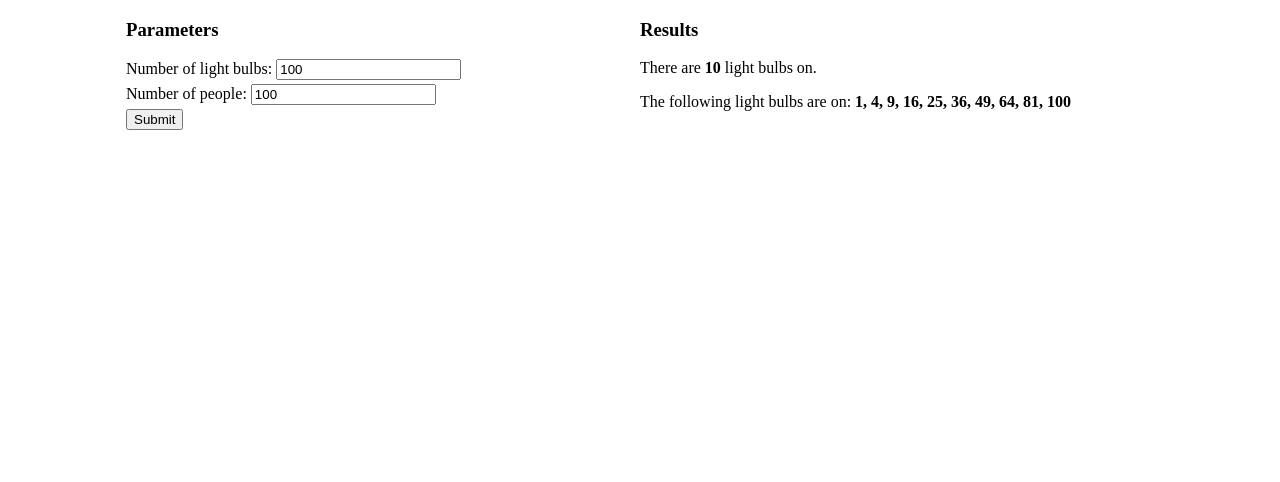
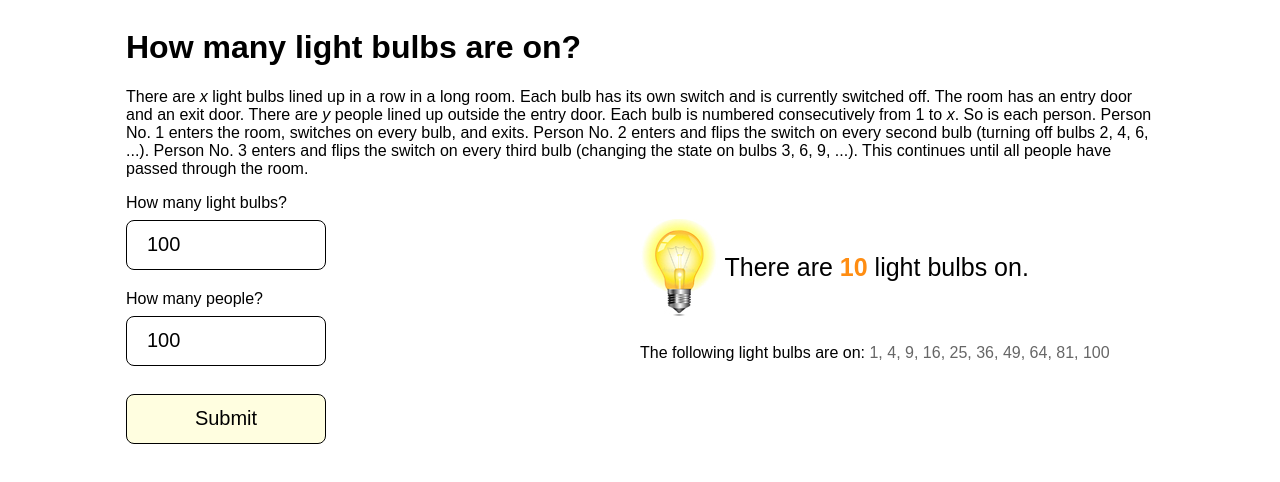
Before and after one commit to seankwilliams/light-bulb-problem-jquery, a plain HTML site: page index.html in a window 1280 px wide. Both pictures are taken after a click on the input "Submit". Drawn offline with nearby package versions, Linux system fonts and the light colour scheme.

Commit message:
Updated jQuery solution with revised UI

```diff
--- a/index.html
+++ b/index.html
@@ -5,18 +5,26 @@
 	<meta content="text/html; charset=utf-8" http-equiv="content-type" />
 	<meta name="viewport" content="width=device-width, initial-scale=1" />
 	<!-- styles are generated from styles.less, included inline since they are lightweight to prevent a render-blocking request -->
-	<style type="text/css">body{margin:0}*{box-sizing:border-box}input.error{border-color:Red}.container{overflow:hidden;max-width:1028px;margin:0 auto}.parameters,.results{float:left;width:50%}@media screen and (max-width: 768px){.parameters,.results{width:100%;float:none}}.parameters{padding-right:12px}.parameters div{margin-bottom:4px}.results__values{display:none}.results span{font-weight:bold}@media screen and (max-width: 768px){.results{margin-top:12px}}</style>
+	<style type="text/css">body{margin:0;padding:0 12px;font-family:Arial,helvetica,sans-serif}*{box-sizing:border-box}input.error{border-color:Red}.container{overflow:hidden;max-width:1028px;margin:8px auto 0}.parameters,.results{float:left;width:50%}@media screen and (max-width: 768px){.parameters,.results{width:100%;float:none}}.parameters{padding-right:12px}.parameters div{margin-bottom:4px}.parameters input{width:200px;border-radius:8px;height:50px;font-size:20px;padding:10px 0 10px 20px;border:1px solid #000;margin:8px 0 16px}.parameters input[type="submit"]{text-align:center;padding:10px 0;background:#fffee0}body.loading .parameters input[type="submit"]{background:#eee;color:#888;cursor:wait}.results__values{display:none}.results__values__total{font-size:25px}.results__values__total img{vertical-align:middle}.results__values__total span{color:#ff8d12;font-weight:bold}.results span#specific-light-bulbs-on{color:#666}@media screen and (max-width: 768px){.results{margin-top:12px}}</style>
 </head>
 <body>
 	<div class="container">
+		<h1>How many light bulbs are on?</h1>
+		<p>
+			There are <em>x</em> light bulbs lined up in a row in a long room. Each bulb has its own switch and is currently
+			switched off. The room has an entry door and an exit door. There are <em>y</em> people lined up outside the entry
+			door. Each bulb is numbered consecutively from 1 to <em>x</em>. So is each person. Person No. 1 enters the room,
+			switches on every bulb, and exits. Person No. 2 enters and flips the switch on every second bulb (turning off
+			bulbs 2, 4, 6, ...). Person No. 3 enters and flips the switch on every third bulb (changing the state on bulbs 3,
+			6, 9, ...). This continues until all people have passed through the room.
+		</p>
 		<form class="parameters">
-			<h3>Parameters</h3>
 			<div>
-				<label for="light-bulbs">Number of light bulbs:</label>
+				<label for="light-bulbs">How many light bulbs?</label><br />
 				<input name="light-bulbs" type="number" value="100" />
 			</div>
 			<div>
-				<label for="people">Number of people:</label>
+				<label for="people">How many people?</label><br />
 				<input name="people" type="number" value="100" />
 			</div>
 			<div>
@@ -24,9 +32,9 @@
 			</div>
 		</form>
 		<div class="results">
-			<h3>Results</h3>
 			<div class="results__values">
-				<p>
+				<p class="results__values__total">
+					<img src="images/light-bulb.jpg" srcset="images/light-bulb@2x.jpg" />
 					There are <span id="total-light-bulbs-on"></span> light bulbs on.
 				</p>
 				<p>
--- a/main.js
+++ b/main.js
@@ -4,6 +4,7 @@ var $people = $("input[name=people]");
 var $resultsValues = $(".results__values");
 var $totalLightBulbsOn = $("#total-light-bulbs-on");
 var $specificLightBulbsOn = $("#specific-light-bulbs-on");
+var $body = $("body");
 
 $(function() {
 	//hide results when changing values
@@ -14,6 +15,8 @@ $(function() {
 	//process user input
 	$("form").submit(function(e) {
 		e.preventDefault();
+
+		if ($body.hasClass("loading")) return;
 
 		var lightBulbs = Number($lightBulbs.val());
 		var people = Number($people.val());
@@ -31,6 +34,8 @@ $(function() {
 			error = true;
 		}
 		if (error) return;
+
+		$body.addClass("loading");
 
 		//determine which light bulbs are on
 		var lightBulbsArray = [];
@@ -54,8 +59,10 @@ $(function() {
 			}
 		}
 
+		$body.removeClass("loading");
+
 		//output results
-		$totalLightBulbsOn.html(lightBulbsOn.length);
+		$totalLightBulbsOn.html(formatNumberWithCommas(lightBulbsOn.length));
 		$specificLightBulbsOn.html(lightBulbsOn.join(', '));
 		$resultsValues.show();
 
@@ -72,3 +79,9 @@ Number.isInteger = Number.isInteger || function(value) {
 		isFinite(value) &&
 		Math.floor(value) === value;
 };
+
+function formatNumberWithCommas(n) {
+	n = String(n);
+	n = n.replace(",", "");
+	return n.replace(/(\d)(?=(\d\d\d)+(?!\d))/g, "$1,");
+}
--- a/styles.less
+++ b/styles.less
@@ -8,6 +8,8 @@
 
 body {
 	margin: 0;
+	padding:0 12px;
+	font-family: Arial, helvetica, sans-serif;
 }
 * {
 	box-sizing: border-box;
@@ -20,7 +22,7 @@ input.error {
 .container {
 	overflow: hidden;
 	max-width: 1028px;
-	margin: 0 auto;
+	margin: 8px auto 0;
 }
 .parameters, .results {
 	float:left;
@@ -38,14 +40,48 @@ input.error {
 	div {
 		margin-bottom: 4px;
 	}
+	input {
+		width: 200px;
+		border-radius: 8px;
+		height: 50px;
+		font-size: 20px;
+		padding: 10px 0px 10px 20px;
+		border: 1px solid #000;
+		margin: 8px 0 16px;
+	}
+	input[type="submit"] {
+		text-align: center;
+		padding: 10px 0;
+		background: #fffee0;
+	}
+}
+body.loading {
+	.parameters input[type="submit"] {
+		background: #eee;
+		color: #888;
+		cursor: wait;
+	}
 }
 .results {
 	&__values {
 		display: none;
+
+		&__total {
+			font-size: 25px;
+
+			img {
+				vertical-align: middle;
+			}
+
+			span {
+				color: #ff8d12;
+				font-weight: bold;
+			}
+		}
 	}
 
-	span {
-		font-weight: bold;
+	span#specific-light-bulbs-on {
+		color: #666;
 	}
 
 	@media @screen-xs {
```
Also changed, not shown: images/light-bulb.jpg (added), images/light-bulb@2x.jpg (added).
